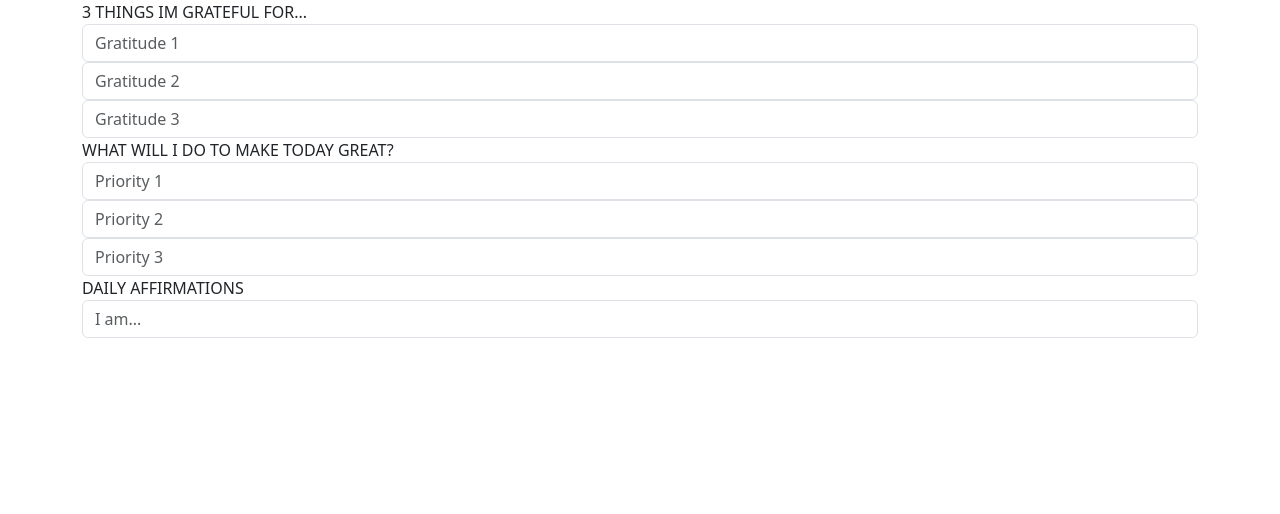
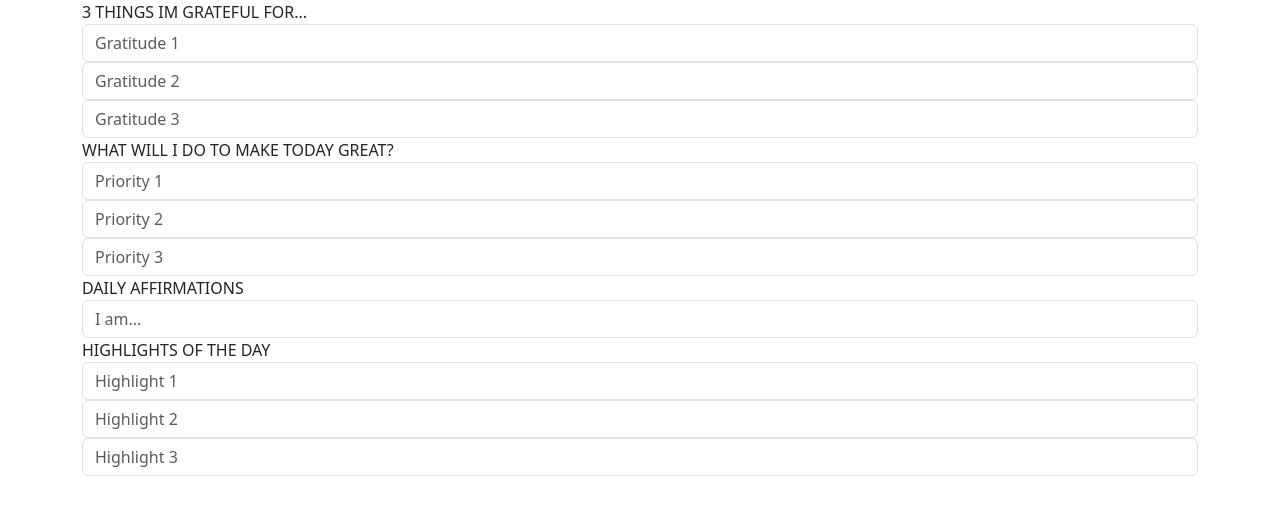
Before and after one commit to pepitovsevilla/journal-app, a React (Create React App) app: page / in a window 1280 px wide. Shown: the top 514 px of the page. Built offline with nearby package versions, Linux system fonts and the light colour scheme.

Commit message:
add HighlightsOfTheDay component

```diff
--- a/src/components/EditJournalEntry.js
+++ b/src/components/EditJournalEntry.js
@@ -2,6 +2,7 @@ import React from "react";
 import GratitudeItemsInput from "./GratitudeItemsInput";
 import TopPrioritiesInput from "./TopPrioritiesInput";
 import DailyAffirmationsInput from "./DailyAffirmationsInput"
+import HighlightsOfTheDayInput from "./HighlightsOfTheDay";
 
 export default function EditJournalEntry() {
     return (
@@ -9,6 +10,7 @@ export default function EditJournalEntry() {
             <GratitudeItemsInput/>
             <TopPrioritiesInput />
             <DailyAffirmationsInput />
+            <HighlightsOfTheDayInput />
         </>
     )
 }
--- /dev/null
+++ b/src/components/HighlightsOfTheDay.js
@@ -0,0 +1,47 @@
+import React, { useState } from 'react';
+
+export default function HighlightsOfTheDayInput() {
+  const [highlightsOfTheDay, setHighlightsOfTheDay] = useState(['', '', '']);
+
+  const handleHighlightsOfTheDayInputChange = (e, index) => {
+    const updatedItems = [...highlightsOfTheDay];
+    updatedItems[index] = e.target.value;
+    setHighlightsOfTheDay(updatedItems);
+  };
+
+  return (
+    <div className='container'>
+      <form>
+          <label>HIGHLIGHTS OF THE DAY</label>
+          <div className='form-group'>
+            <input
+              type='text'
+              className='form-control'
+              value={highlightsOfTheDay[0]}
+              onChange={(e) => handleHighlightsOfTheDayInputChange(e, 0)}
+              placeholder="Highlight 1"
+            />
+          </div>
+          <div className='form-group'>
+            <input
+              type='text'
+              className='form-control'
+              value={highlightsOfTheDay[1]}
+              onChange={(e) => handleHighlightsOfTheDayInputChange(e, 1)}
+              placeholder="Highlight 2"
+            />
+          </div>
+          <div className='form-group'>
+            <input
+              type='text'
+              className='form-control'
+              value={highlightsOfTheDay[2]}
+              onChange={(e) => handleHighlightsOfTheDayInputChange(e, 2)}
+              placeholder="Highlight 3"
+            />
+          </div>
+      </form>
+    </div>
+
+  );
+}
```
Also changed, not shown: src/components/DailyReviewInput.js (added, +28 -0 lines).
